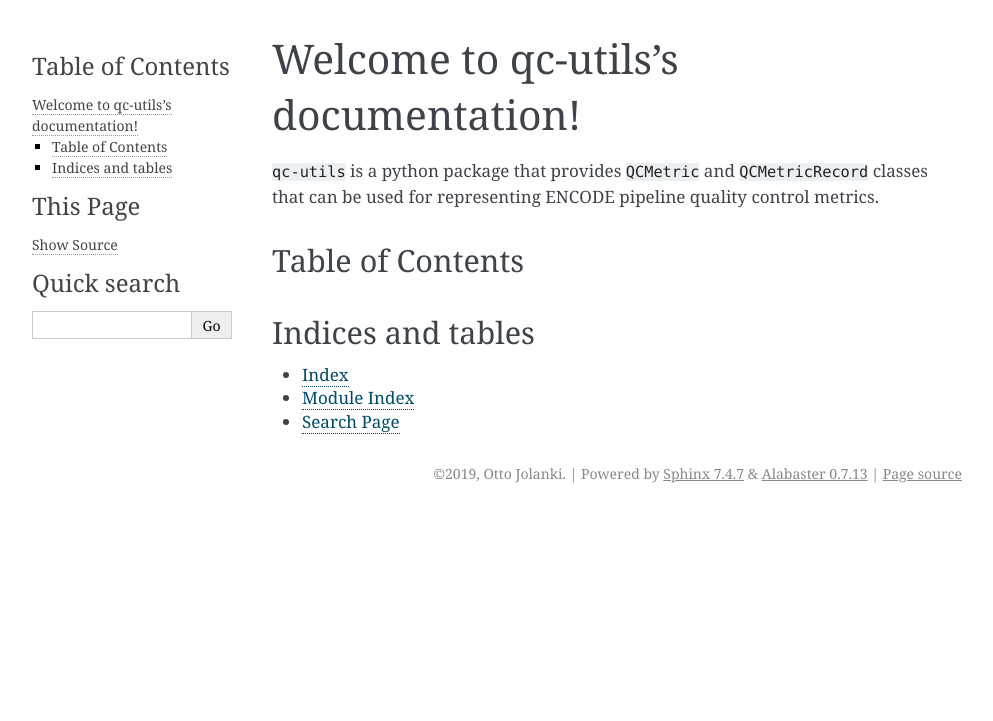
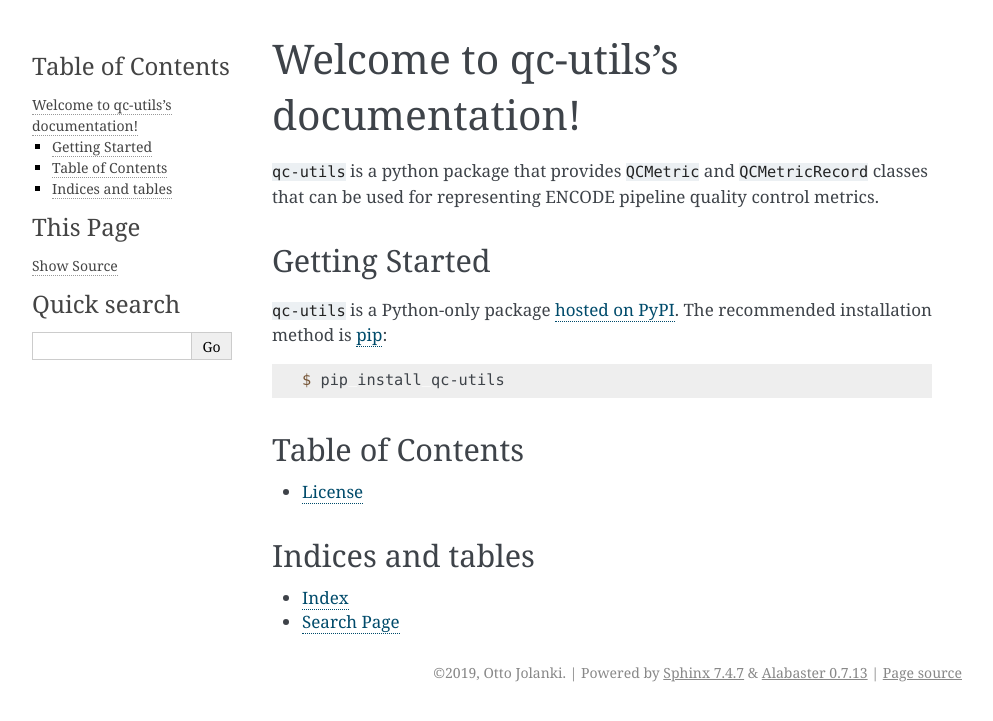
Before and after one commit to ENCODE-DCC/qc-utils, a Sphinx documentation site: the page built from docs/index.rst, in a window 1280 px wide. Shown: the top 721 px of the page, without its empty margins (148-1141 px from the left). Built offline with Sphinx 7.4.7, drawn with Linux system fonts in a browser that asks for light colours.

Commit message:
license info to docs, installation

```diff
--- a/README.rst
+++ b/README.rst
@@ -14,3 +14,9 @@
 ``qc-utils`` is a python package that provides ``QCMetric`` and ``QCMetricRecord`` classes that can be used for representing ENCODE pipeline quality control metrics.
 
 .. short-intro-end
+
+Installation
+==============
+
+.. code-block:: console
+    $ pip install qc-utils
--- a/docs/index.rst
+++ b/docs/index.rst
@@ -7,16 +7,25 @@ Welcome to qc-utils's documentation!
    :start-after: short-intro-begin
    :end-before: short-intro-end
 
+Getting Started
+================
+
+``qc-utils`` is a Python-only package `hosted on PyPI <https://pypi.org/project/qc-utils/>`_. The recommended installation method is `pip <https://pip.pypa.io/en/stable/>`_:
+
+.. code-block:: console
+
+   $ pip install qc-utils
+
 Table of Contents
 ==================
 
 .. toctree::
    :maxdepth: 2
 
+   license
 
 Indices and tables
 ==================
 
 * :ref:`genindex`
-* :ref:`modindex`
 * :ref:`search`
--- /dev/null
+++ b/docs/license.rst
@@ -0,0 +1,5 @@
+==================
+License
+==================
+
+``qc-utils`` is licensed under `MIT <https://choosealicense.com/licenses/mit/>`_ license. Full license text can be found in `the qc-utils github repository <https://github.com/ENCODE-DCC/qc-utils/blob/master/LICENSE>`_.
```
